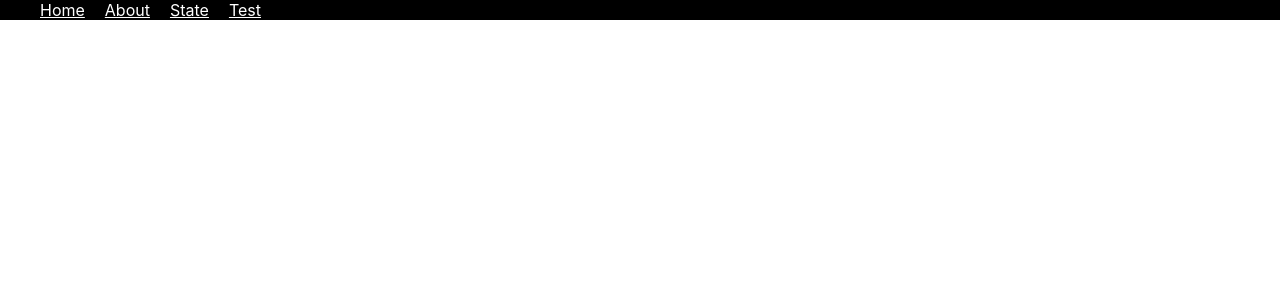
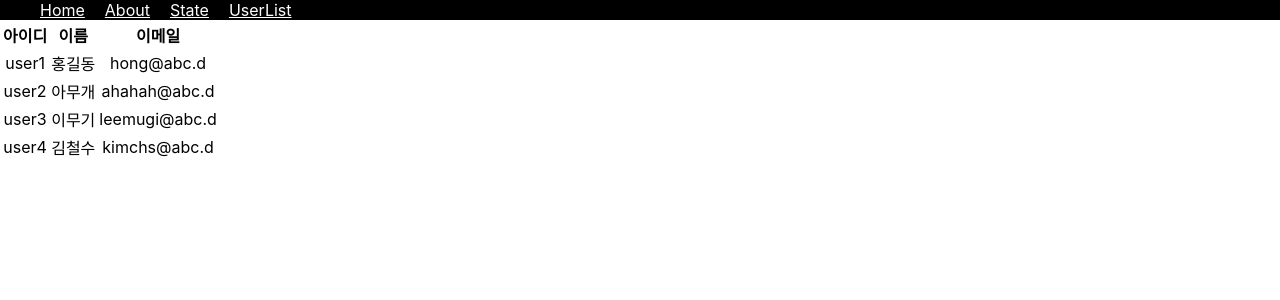
Before and after one commit to sngynhy/react-study, a React (Create React App) app: page /users in a window 1280 px wide. Shown: the top 300 px of the page. Built offline with nearby package versions, Linux system fonts and the light colour scheme.

Commit message:
컴포넌트 간의 데이터 전달 방법

```diff
--- a/src/App.js
+++ b/src/App.js
@@ -6,6 +6,7 @@ import Home from './pages/Home'
 import About from './pages/About'
 import Test from './pages/Test'
 import State from './pages/State'
+import UserList from './pages/UserList'
 
 function App() {
   return (
@@ -14,7 +15,7 @@ function App() {
         <Link to="/home">Home</Link>
         <Link to="/about">About</Link>
         <Link to="/state">State</Link>
-        <Link to="/test">Test</Link>
+        <Link to="/users">UserList</Link>
       </nav>
 
       <Routes>
@@ -22,6 +23,7 @@ function App() {
         <Route path="/about" element={<About />} />
         <Route path="/state" element={<State />} />
         <Route path="/test" element={<Test />} />
+        <Route path="/users" element={<UserList />} />
       </Routes>
     </div>
   );
--- a/src/pages/State.js
+++ b/src/pages/State.js
@@ -7,17 +7,17 @@ function State () {
         setCount(param === '+' ? cnt + 1 : cnt - 1)
     }
 
-    const [inputTxt, setInputValue] = useState("")
+    const [inputTxt, setInputValue] = useState("입력 테스트")
     function setInputText (param, e) {
         setInputValue(e.target.value)
         console.log(param)
     }
 
-    // 객체 상태 관리
+    // 객체 타입 상태 관리
     const [userInfo, setUserInfoValue] = useState({
-        name: "",
+        name: '',
         age: 0,
-        email: ""
+        email: ''
     })
     function setInputUserInfo (key, e) {
         console.log('setInputsValue', key, e.target.value)
@@ -26,6 +26,7 @@ function State () {
             [key]: e.target.value // 해당 키 값을 새로운 값으로 업데이트
         })
     }
+
     return (
         <div>
             <h1>🖥 State 적용하기 🖥</h1>
@@ -33,15 +34,20 @@ function State () {
             <button onClick={e => calc('-')}>-</button>
             <p>{ cnt }</p>
 
+            <hr/>
+
             <input type="text" value={inputTxt} onChange={e => setInputText('파라미터', e)}></input>
             <p>입력값 텍스트 : {inputTxt}</p>
 
+            <hr/>
+
+            <p>이름 : {userInfo.name} </p>
             <input type="text" value={userInfo.name} onChange={e => setInputUserInfo('name', e)}></input>
-            <p>이름 : {userInfo.name} </p>
+            <p>나이 : {userInfo.age} </p>
             <input type="text" value={userInfo.age} onChange={e => setInputUserInfo('age', e)}></input>
-            <p>나이 : {userInfo.age} </p>
+            <p>이메일 : {userInfo.email} </p>
             <input type="text" value={userInfo.email} onChange={e => setInputUserInfo('email', e)}></input>
-            <p>이메일 : {userInfo.email} </p>
+
         </div>
     )
 }
--- /dev/null
+++ b/src/pages/UserList.js
@@ -0,0 +1,39 @@
+import React, { useState } from 'react'
+
+function UserList () {
+    const users = [
+        { username: 'user1', name: '홍길동', email: 'hong@abc.d' },
+        { username: 'user2', name: '아무개', email: 'ahahah@abc.d' },
+        { username: 'user3', name: '이무기', email: 'leemugi@abc.d' },
+        { username: 'user4', name: '김철수', email: 'kimchs@abc.d' }
+    ]
+
+    return (
+        <table>
+            <thead>
+                <tr>
+                    <th>아이디</th>
+                    <th>이름</th>
+                    <th>이메일</th>
+                </tr>
+            </thead>
+            <tbody>
+                { users.map(user => <UserComponent userData={user} />)}
+                {/* 자식 컴포넌트에 data 전달하기 (userData라는 프로퍼티명으로 user data 전달) */}
+            </tbody>
+        </table>
+    )
+}
+
+// 외부 컴포넌트 선언 (부모로부터 전달받은 데이터를 매개변수로 받음!)
+function UserComponent ({ userData }) {
+    return (
+        <tr>
+            <td>{ userData.username }</td>
+            <td>{ userData.name }</td>
+            <td>{ userData.email }</td>
+        </tr>
+    )
+}
+
+export default UserList
```
